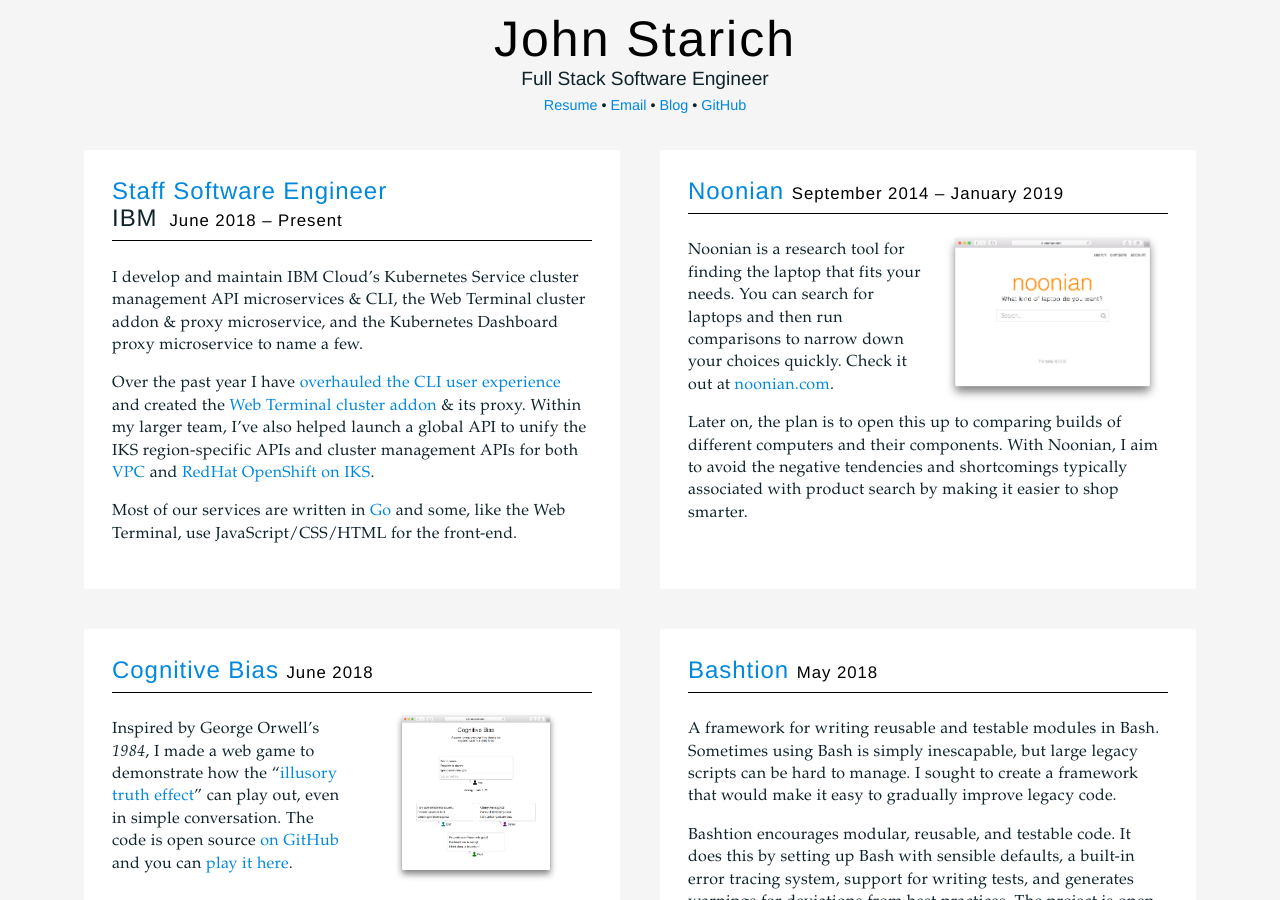
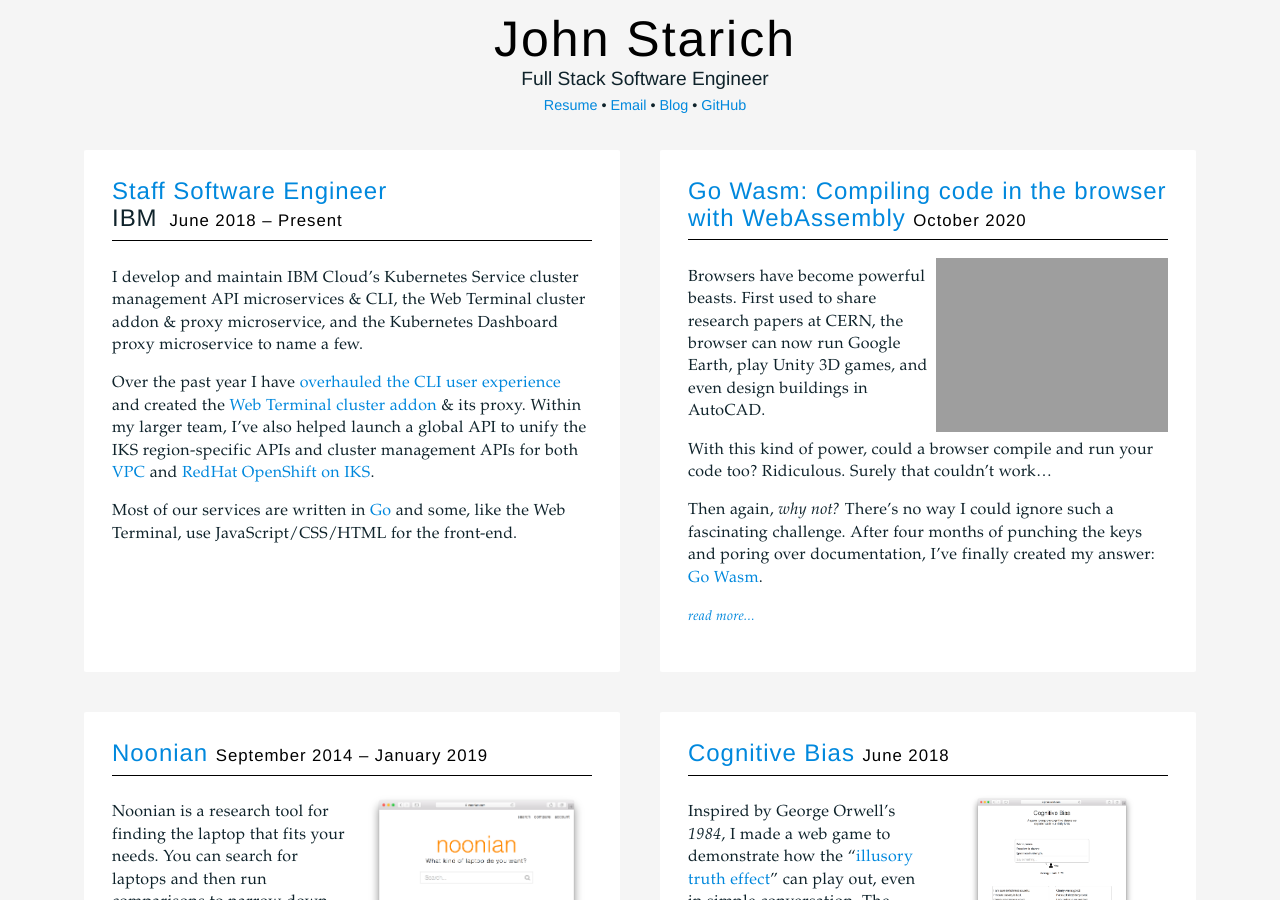
Before and after one commit to JohnStarich/johnstarich.github.io, a Jekyll site: the page built from index.html, in a window 1280 px wide and 900 px high. Built offline with Jekyll 4.4.1, drawn with Linux system fonts in a browser that asks for light colours; comment, search, counter and statistics services are not loaded; grey boxes are pictures that could not be loaded.

Commit message:
Feature Go Wasm on home page

```diff
--- a/_posts/2020-10-30-How-to-compile-code-in-the-browser-with-WebAssembly.md
+++ b/_posts/2020-10-30-How-to-compile-code-in-the-browser-with-WebAssembly.md
@@ -1,5 +1,12 @@
-# How to compile code in the browser with WebAssembly
-
+---
+layout: project
+title: "Go Wasm: Compiling code in the browser with WebAssembly"
+start_date: October 2020
+date:   2020-10-30 00:00:00 -0600
+category: projects
+image: /assets/go-wasm/go-wasm.gif
+media: [go-wasm/go-wasm.gif]
+---
 Browsers have become powerful beasts. First used to share research papers at CERN, the browser can now run Google Earth, play Unity 3D games, and even design buildings in AutoCAD.
 
 With this kind of power, could a browser compile and run your code too? Ridiculous. Surely that couldn’t work...
```
Also changed, not shown: 1 other file.
